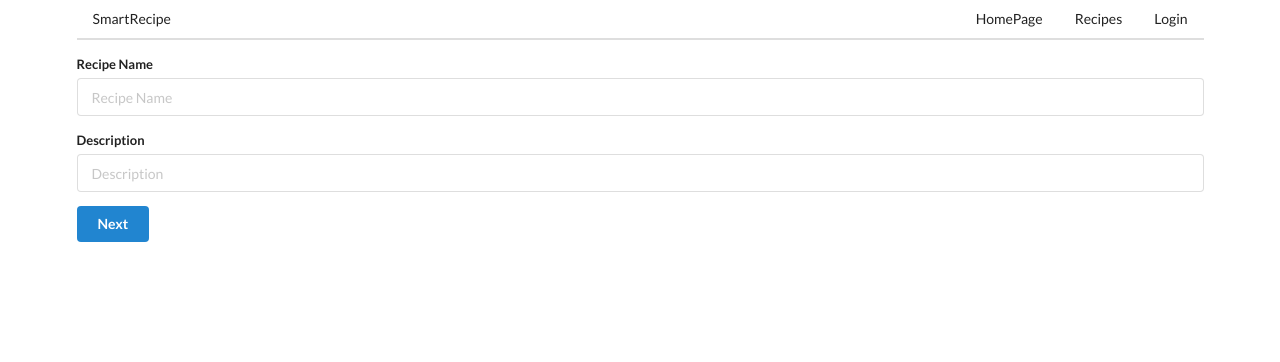
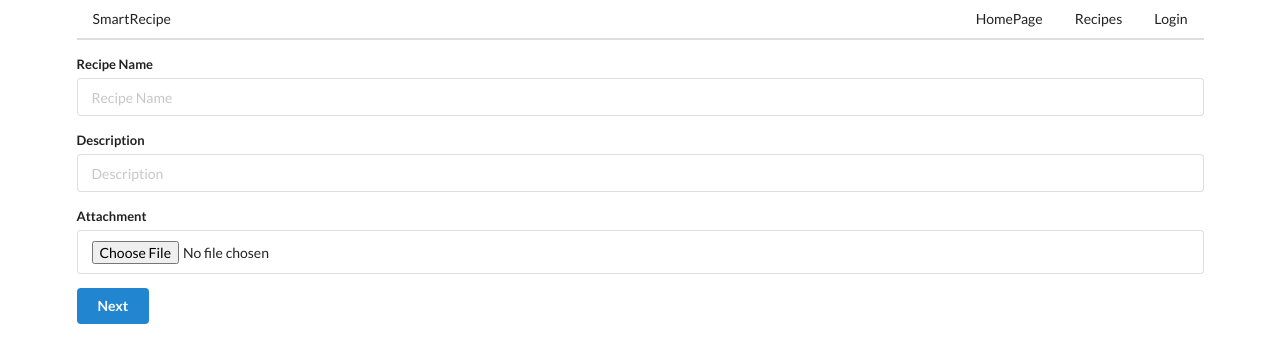
Before and after one commit to cappydh/smartrecipeweb, a React (Create React App) app in the folder smart_recipe/: page /recipes/new in a window 1280 px wide. Shown: the top 362 px of the page. Built offline with nearby package versions, Linux system fonts and the light colour scheme.

Commit message:
added file input

```diff
--- a/smart_recipe/package.json
+++ b/smart_recipe/package.json
@@ -5,8 +5,10 @@
   "dependencies": {
     "axios": "^0.19.0",
     "lodash": "^4.17.15",
+    "prop-types": "^15.7.2",
     "react": "^16.10.2",
     "react-dom": "^16.10.2",
+    "react-dropzone": "^10.1.10",
     "react-hook-form": "^3.24.1",
     "react-redux": "^7.1.1",
     "react-router-dom": "^5.1.2",
--- a/smart_recipe/src/components/recipes/CreateRecipe.js
+++ b/smart_recipe/src/components/recipes/CreateRecipe.js
@@ -5,7 +5,17 @@ import WizardForm from "./RecipeCreateWizard/WizardForm";
 
 class CreateRecipe extends React.Component {
   onSubmit = formValues => {
-    this.props.createRecipe(formValues);
+    const file = formValues["attachment"];
+    let reader = new FileReader();
+    reader.readAsDataURL(file);
+    reader.onloadend = () => {
+      this.setState({
+        file: file,
+        base64: reader.result
+      });
+      formValues["attachment"] = reader.result;
+      this.props.createRecipe(formValues);
+    };
   };
 
   render() {
--- a/smart_recipe/src/components/recipes/RecipeCreateWizard/WizardFormFirstPage.js
+++ b/smart_recipe/src/components/recipes/RecipeCreateWizard/WizardFormFirstPage.js
@@ -3,8 +3,27 @@ import { Field, reduxForm } from "redux-form";
 import validate from "./validate";
 import renderField from "./renderField";
 
+const adaptFileEventToValue = delegate => e => delegate(e.target.files[0]);
+
+const FileInput = ({
+  input: { value: omitValue, onChange, onBlur, ...inputProps },
+  meta: omitMeta,
+  ...props
+}) => {
+  return (
+    <input
+      onChange={adaptFileEventToValue(onChange)}
+      onBlur={adaptFileEventToValue(onBlur)}
+      type="file"
+      {...inputProps}
+      {...props}
+    />
+  );
+};
+
 const WizardFormFirstPage = props => {
   const { handleSubmit } = props;
+
   return (
     <form onSubmit={handleSubmit} className="ui form">
       <Field
@@ -19,6 +38,15 @@ const WizardFormFirstPage = props => {
         component={renderField}
         label="Description"
       />
+      <div className="field">
+        <label>Attachment</label>
+        <Field
+          name="attachment"
+          component={FileInput}
+          type="file"
+          accept=".png, .jpg, .jpeg"
+        />
+      </div>
       <div>
         <button type="submit" className="ui button primary">
           Next
--- a/smart_recipe/src/components/recipes/RecipeList.js
+++ b/smart_recipe/src/components/recipes/RecipeList.js
@@ -12,14 +12,21 @@ class RecipeList extends React.Component {
     if (this.props.recipes.length !== 0) {
       return this.props.recipes.map(recipe => {
         return (
-          <div className="item" key={recipe.id}>
+          <div className="ui card" key={recipe.id}>
             {this.renderAdmin(recipe)}
-            <i className="large middle aligned icon camera" />
+            <img src={recipe.attachment} alt={recipe.id} className="image" />
             <div className="content">
-              <Link to={`/streams/${recipe.id}`} className="header">
+              <Link to={`/recipes/${recipe.id}`} className="header">
                 {recipe.name}
               </Link>
+              <div className="meta">
+                <span className="date">23.10.1993</span>
+              </div>
               <div className="description">{recipe.description}</div>
+            </div>
+            <div className="extra content">
+              <i className="user icon" />
+              22 friends
             </div>
           </div>
         );
@@ -61,7 +68,7 @@ class RecipeList extends React.Component {
     return (
       <div>
         <h2>Recipes</h2>
-        <div className="ui celled list">{this.renderList()}</div>
+        <div className="ui cards">{this.renderList()}</div>
         {this.renderCreateButton()}
       </div>
     );
```
Also changed, not shown: 2 other files (tests, documents, lock files or other folders).
